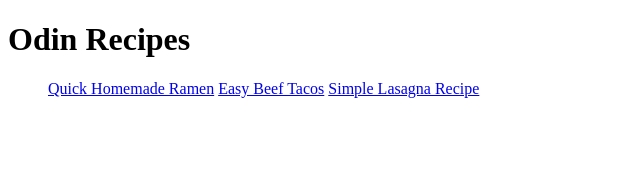
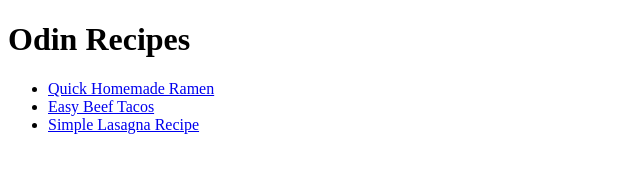
Before and after one commit to vinlawv/odin-recipes, a plain HTML site: page index.html in a window 1280 px wide. Shown: the whole page, without its empty margins (0-640 px from the left). Drawn offline with Linux system fonts and the light colour scheme.

Commit message:
Add <li> to recipes on index page

```diff
--- a/index.html
+++ b/index.html
@@ -7,9 +7,9 @@
     <body>
         <h1>Odin Recipes</h1>
         <ul>
-        <a href="recipes/ramen.html">Quick Homemade Ramen</a>
-        <a href="recipes/taco.html">Easy Beef Tacos</a>
-        <a href="recipes/lasagna.html">Simple Lasagna Recipe</a>
+        <li> </ls><a href="recipes/ramen.html">Quick Homemade Ramen</a> </li>
+        <li> <a href="recipes/taco.html">Easy Beef Tacos</a> </li>
+        <li> <a href="recipes/lasagna.html">Simple Lasagna Recipe</a> </li>
         </ul>
     </body>
 </html>
```
